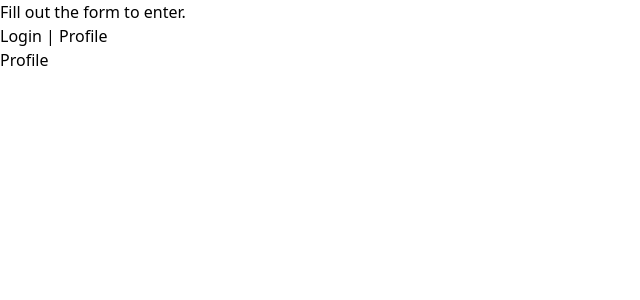
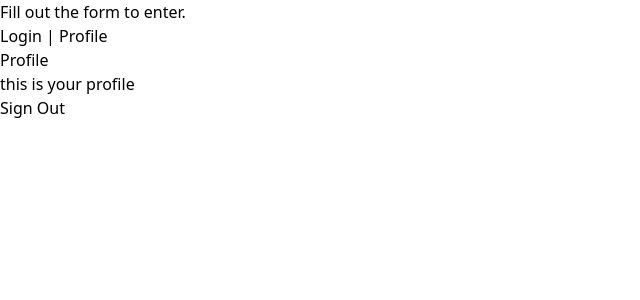
Before and after one commit to UzitheI/0authFastAPI, a React (Vite) app in the folder frontend/: page /profile in a window 1280 px wide. Shown: the top 300 px of the page, without its empty margins (0-640 px from the left). Built offline with nearby package versions, Linux system fonts and the light colour scheme.

Commit message:
AddedSignOut

```diff
--- a/frontend/src/components/Profile.jsx
+++ b/frontend/src/components/Profile.jsx
@@ -1,11 +1,20 @@
 import React from 'react'
+import { useNavigate } from 'react-router-dom'
 
 function Profile() {
+  const navigate=useNavigate();
+  const signOut=()=>{
+    localStorage.removeItem('token');
+    navigate('/');
+  }
   return (
     <div>
 
     <div>Profile</div>
-
+    <p>this is your profile </p>
+    <div>
+      <button type='button' onClick={signOut}>Sign Out</button>
+    </div>
     </div>
   )
 }
```
